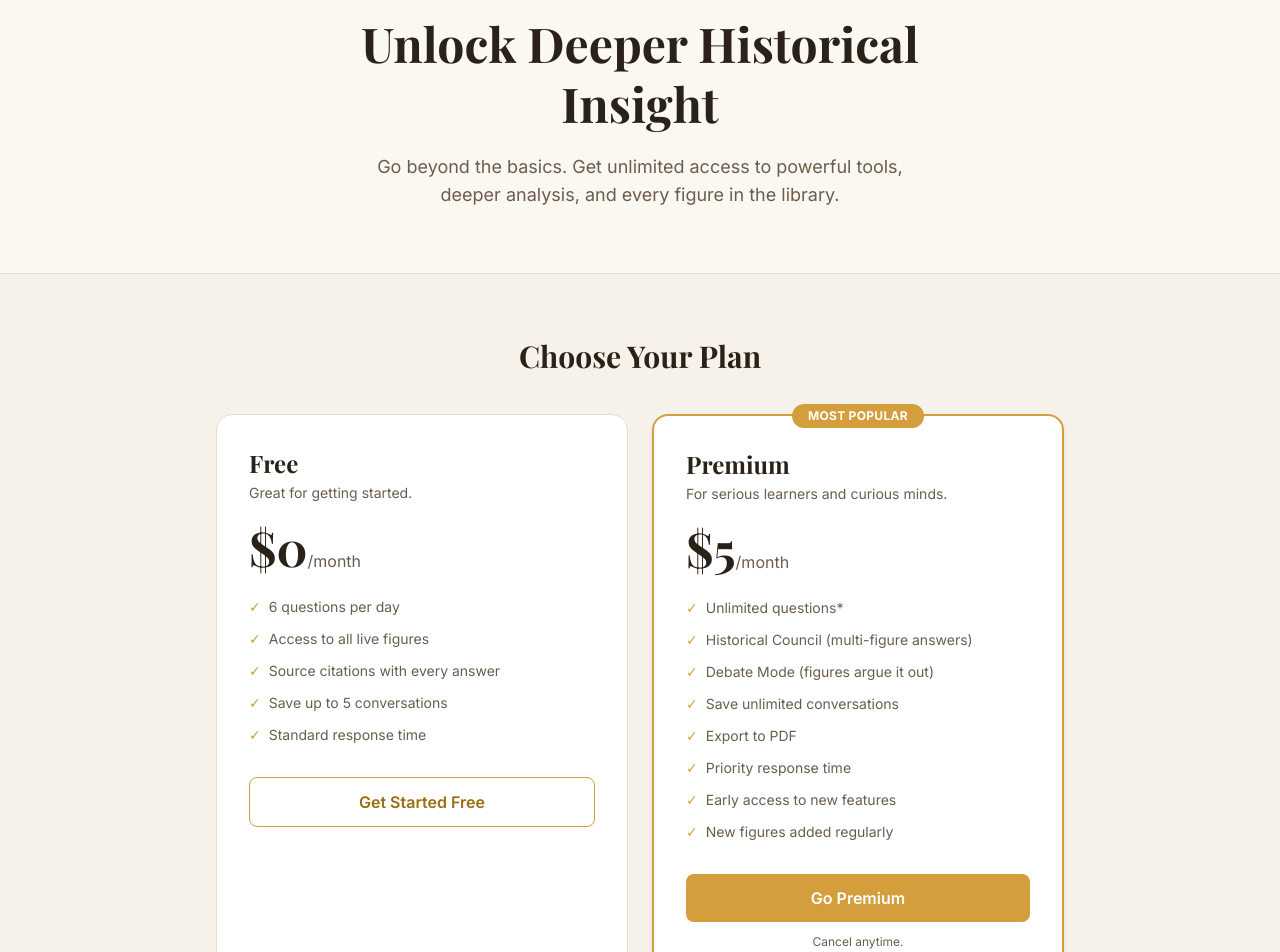
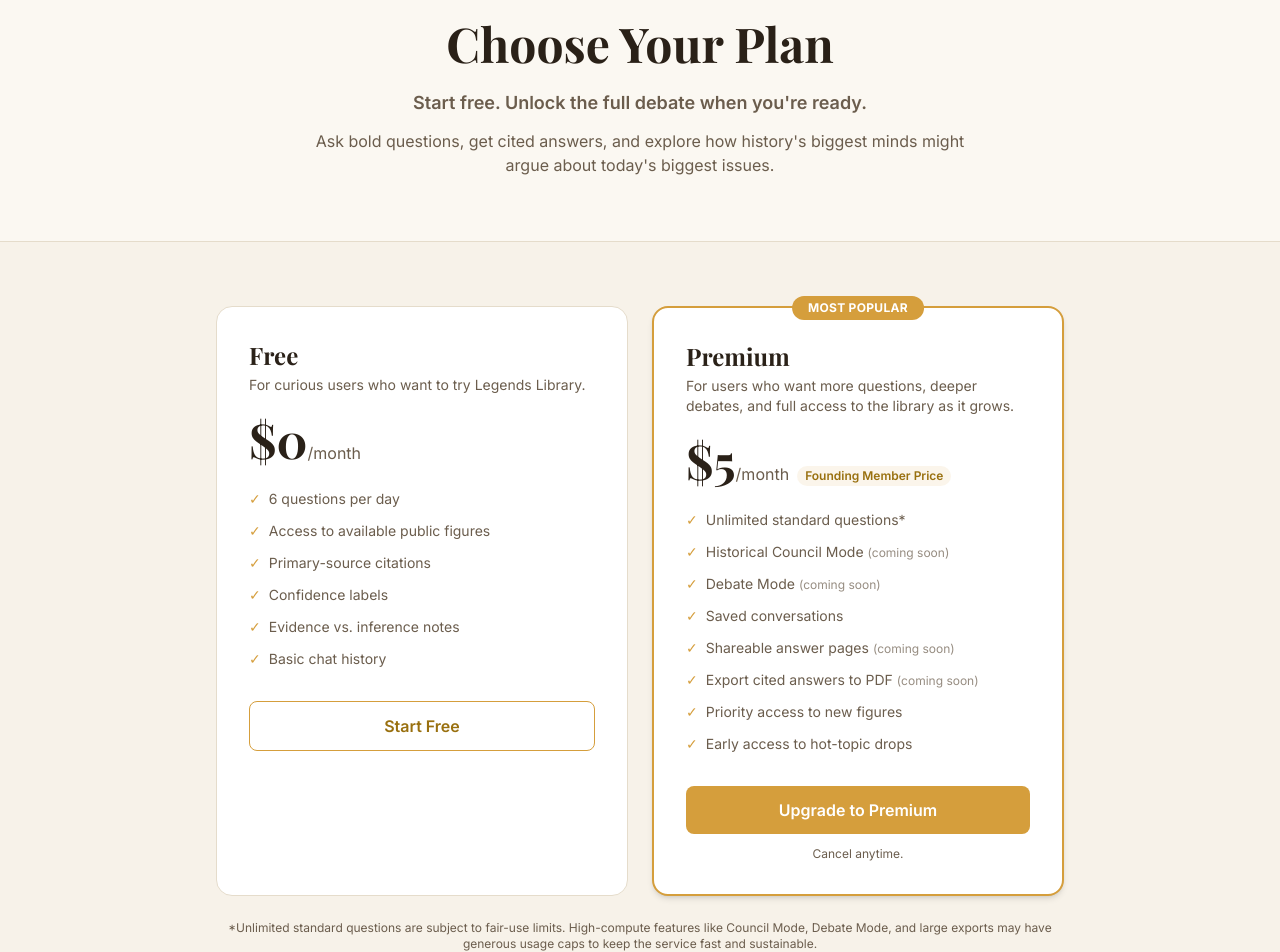
Before and after one commit to cityguyd/legends-web, a Next.js app: page /pricing in a window 1280 px wide. Shown: the part 120-1072 px from the top of the page. Built offline with nearby package versions, Linux system fonts and the light colour scheme; a web font is replaced by a local one.

Commit message:
content: V2 pricing (Free + Founding Member Premium, coming-soon annotations)
Co-Authored-By: Claude Fable 5 <noreply@anthropic.com>

```diff
--- a/app/(marketing)/pricing/page.tsx
+++ b/app/(marketing)/pricing/page.tsx
@@ -5,26 +5,27 @@ export const revalidate = 3600;
 export const metadata = {
   title: "Pricing — Legends Library",
   description:
-    "Go beyond the basics. Get unlimited access to powerful tools, deeper analysis, and every figure in the library.",
+    "Start free. Unlock the full debate when you&apos;re ready. Ask bold questions, get cited answers, and explore how history&apos;s biggest minds might argue about today&apos;s biggest issues.",
 };
 
 const freeFeatures = [
   "6 questions per day",
-  "Access to all live figures",
-  "Source citations with every answer",
-  "Save up to 5 conversations",
-  "Standard response time",
+  "Access to available public figures",
+  "Primary-source citations",
+  "Confidence labels",
+  "Evidence vs. inference notes",
+  "Basic chat history",
 ];
 
 const premiumFeatures = [
-  "Unlimited questions*",
-  "Historical Council (multi-figure answers)",
-  "Debate Mode (figures argue it out)",
-  "Save unlimited conversations",
-  "Export to PDF",
-  "Priority response time",
-  "Early access to new features",
-  "New figures added regularly",
+  { label: "Unlimited standard questions*", comingSoon: false },
+  { label: "Historical Council Mode", comingSoon: true },
+  { label: "Debate Mode", comingSoon: true },
+  { label: "Saved conversations", comingSoon: false },
+  { label: "Shareable answer pages", comingSoon: true },
+  { label: "Export cited answers to PDF", comingSoon: true },
+  { label: "Priority access to new figures", comingSoon: false },
+  { label: "Early access to hot-topic drops", comingSoon: false },
 ];
 
 const premiumHighlights = [
@@ -34,7 +35,7 @@ const premiumHighlights = [
   },
   {
     title: "Historical Council",
-    body: "Get multiple figures' perspectives on one question, side by side.",
+    body: "Get multiple figures’ perspectives on one question, side by side.",
   },
   {
     title: "Debate Mode",
@@ -61,25 +62,27 @@ export default function PricingPage() {
       <section className="border-b border-border bg-card">
         <div className="mx-auto max-w-3xl px-6 py-16 text-center">
           <h1 className="font-display text-5xl font-bold leading-tight text-ink">
-            Unlock Deeper Historical Insight
+            Choose Your Plan
           </h1>
-          <p className="mx-auto mt-5 max-w-xl text-lg text-sub">
-            Go beyond the basics. Get unlimited access to powerful tools,
-            deeper analysis, and every figure in the library.
+          <p className="mx-auto mt-4 max-w-xl text-lg font-semibold text-sub">
+            Start free. Unlock the full debate when you&apos;re ready.
+          </p>
+          <p className="mx-auto mt-3 max-w-2xl text-base text-sub">
+            Ask bold questions, get cited answers, and explore how history&apos;s
+            biggest minds might argue about today&apos;s biggest issues.
           </p>
         </div>
       </section>
 
       {/* Plans */}
       <section className="mx-auto max-w-4xl px-6 py-16">
-        <h2 className="text-center font-display text-3xl font-bold text-ink">
-          Choose Your Plan
-        </h2>
-        <div className="mt-10 grid gap-6 md:grid-cols-2">
+        <div className="mt-0 grid gap-6 md:grid-cols-2">
           {/* Free */}
           <div className="flex flex-col rounded-2xl border border-border bg-surface p-8">
             <h3 className="font-display text-2xl font-bold text-ink">Free</h3>
-            <p className="mt-1 text-sm text-sub">Great for getting started.</p>
+            <p className="mt-1 text-sm text-sub">
+              For curious users who want to try Legends Library.
+            </p>
             <p className="mt-5">
               <span className="font-display text-5xl font-bold text-ink">
                 $0
@@ -100,7 +103,7 @@ export default function PricingPage() {
               href="/signup"
               className="mt-8 block rounded-lg border border-gold px-6 py-3 text-center font-semibold text-gold-dark transition-colors hover:bg-card"
             >
-              Get Started Free
+              Start Free
             </Link>
           </div>
 
@@ -113,21 +116,32 @@ export default function PricingPage() {
               Premium
             </h3>
             <p className="mt-1 text-sm text-sub">
-              For serious learners and curious minds.
+              For users who want more questions, deeper debates, and full access
+              to the library as it grows.
             </p>
             <p className="mt-5">
               <span className="font-display text-5xl font-bold text-ink">
                 $5
               </span>
               <span className="text-sub">/month</span>
+              <span className="ml-2 inline-block rounded-full bg-gold/10 px-2 py-0.5 text-xs font-semibold text-gold-dark">
+                Founding Member Price
+              </span>
             </p>
             <ul className="mt-6 space-y-3 text-sm text-sub">
               {premiumFeatures.map((f) => (
-                <li key={f} className="flex gap-2">
+                <li key={f.label} className="flex gap-2">
                   <span aria-hidden="true" className="text-gold">
                     ✓
                   </span>
-                  {f}
+                  <span>
+                    {f.label}
+                    {f.comingSoon && (
+                      <span className="ml-1 text-xs text-sub opacity-70">
+                        (coming soon)
+                      </span>
+                    )}
+                  </span>
                 </li>
               ))}
             </ul>
@@ -135,16 +149,17 @@ export default function PricingPage() {
               href="/api/stripe/checkout"
               className="mt-8 block rounded-lg bg-gold px-6 py-3 text-center font-semibold text-white transition-colors hover:bg-gold-dark"
             >
-              Go Premium
+              Upgrade to Premium
             </a>
-            <p className="mt-3 text-center text-xs text-sub">
-              Cancel anytime.
-            </p>
+            <p className="mt-3 text-center text-xs text-sub">Cancel anytime.</p>
           </div>
         </div>
+
+        {/* Fair-use footnote */}
         <p className="mt-6 text-center text-xs text-sub">
-          *Unlimited is subject to fair use. Generous daily bounds protect the
-          service from abuse — normal human curiosity will never hit them.
+          *Unlimited standard questions are subject to fair-use limits.
+          High-compute features like Council Mode, Debate Mode, and large exports
+          may have generous usage caps to keep the service fast and sustainable.
         </p>
       </section>
 
@@ -167,17 +182,19 @@ export default function PricingPage() {
         </div>
       </section>
 
-      {/* Privacy strip */}
+      {/* Bottom trust section */}
       <section className="border-t border-border bg-card">
         <div className="mx-auto flex max-w-4xl flex-col items-center gap-3 px-6 py-12 text-center">
           <h2 className="font-display text-xl font-bold text-ink">
-            Your Data. Your Privacy. Always.
+            No Fake Certainty. No Empty Answers.
           </h2>
           <p className="text-sm text-sub">
-            We never sell your data. Your conversations are private and secure.
+            Every plan includes citations, confidence labels, and
+            source-grounded answers. Premium gives you more ways to explore,
+            compare, debate, save, and share them.
           </p>
           <p className="mt-2 rounded-full border border-gold px-4 py-1 text-xs font-semibold uppercase tracking-wide text-gold-dark">
-            14-Day Money-Back Guarantee
+            Cancel anytime.
           </p>
         </div>
       </section>
```
